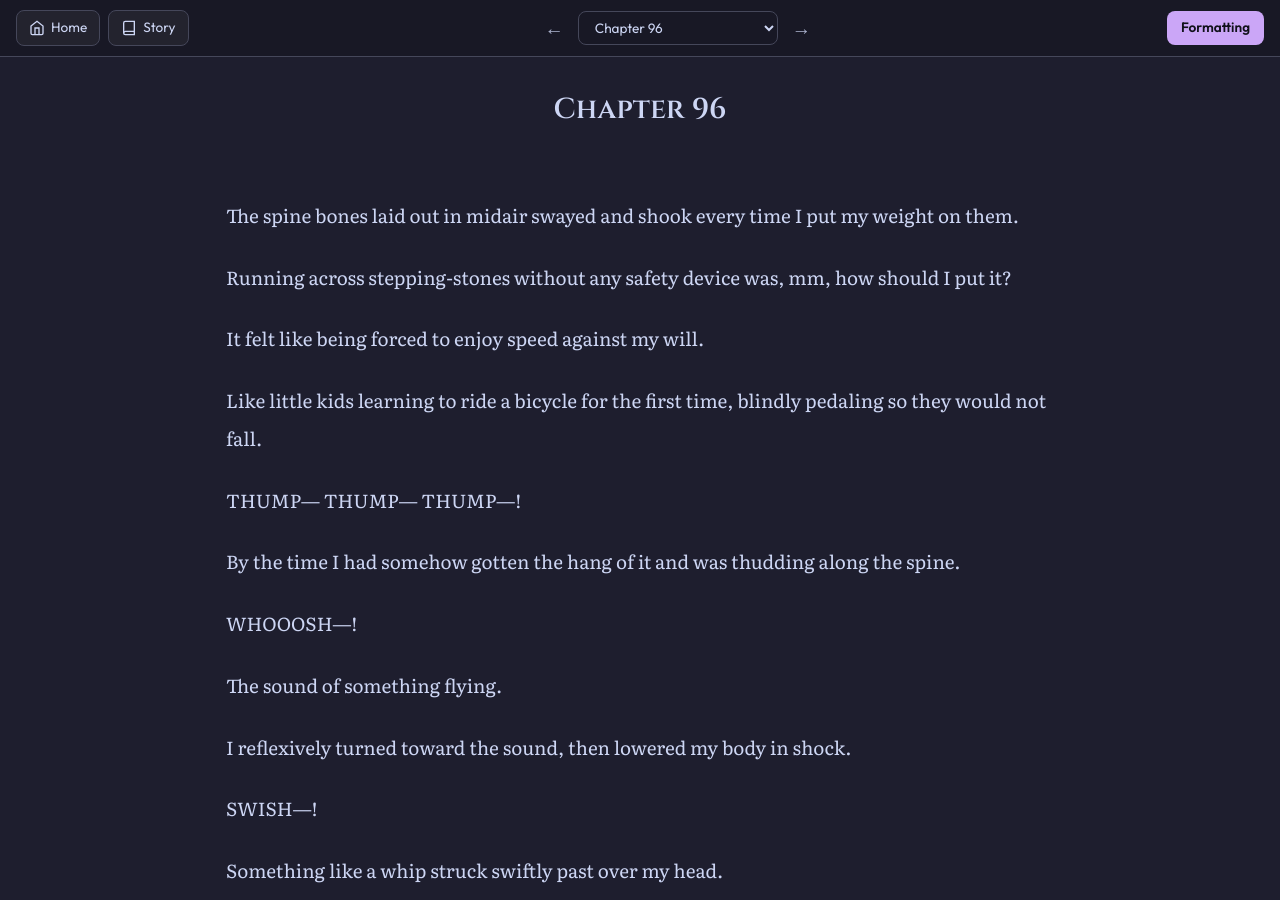
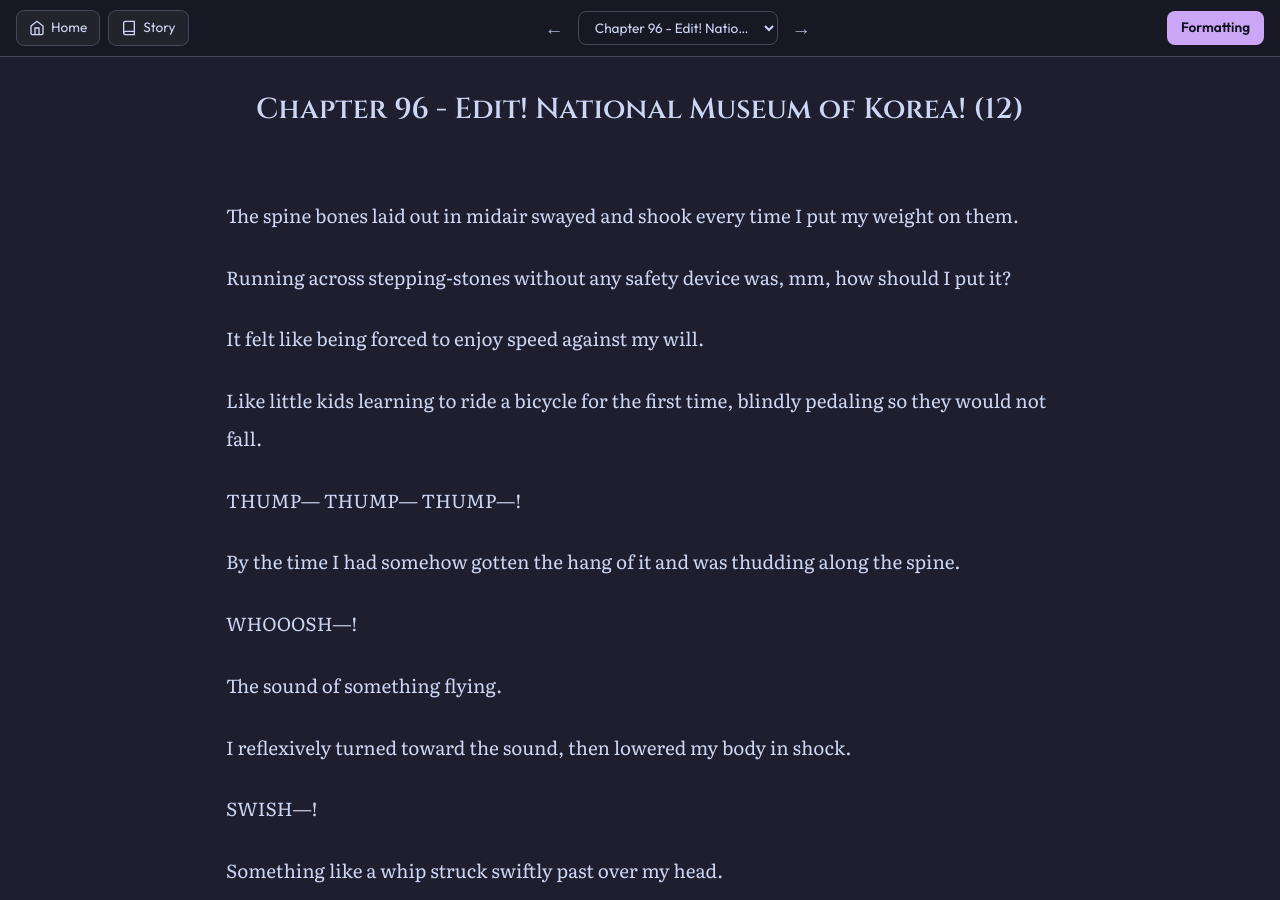
Before and after one commit to soleumn/soleumn.github.io, a Jekyll site: the page built from _chapters/esg/ch96.md, in a window 1280 px wide and 900 px high. Built offline with Jekyll 4.4.1, drawn with Linux system fonts in a browser that asks for light colours; comment, search, counter and statistics services are not loaded.

Commit message:
Update ch96.md

```diff
--- a/_chapters/esg/ch96.md
+++ b/_chapters/esg/ch96.md
@@ -1,5 +1,5 @@
 ---
-title: "Chapter 96"
+title: "Chapter 96 - Edit! National Museum of Korea! (12)"
 categories: esg
 capitulo: 96
 ---
```
